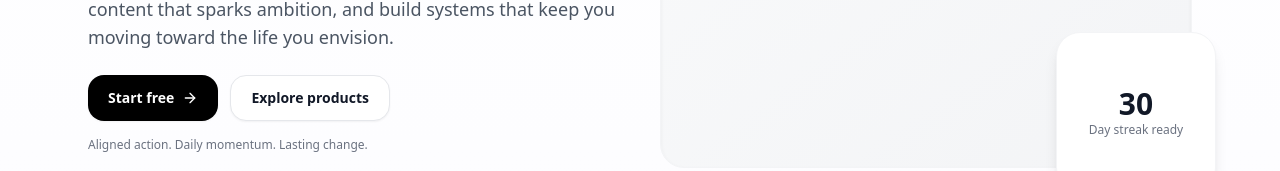
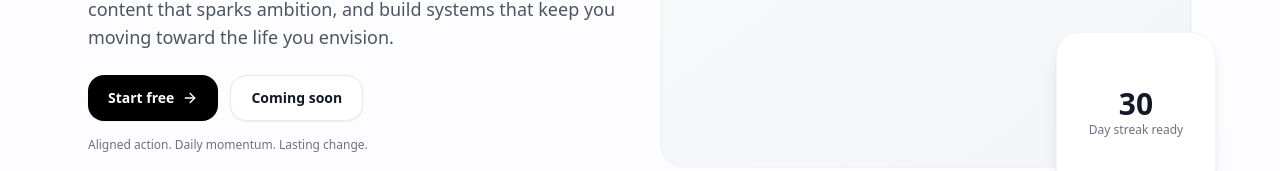
Before and after one commit to mtvnal/mtvnal-site, a Next.js app: page / in a window 1280 px wide. Shown: the part 372-543 px from the top of the page. Built offline with nearby package versions, Linux system fonts and the light colour scheme.

Commit message:
Update page.tsx

```diff
--- a/app/page.tsx
+++ b/app/page.tsx
@@ -55,7 +55,7 @@ export default function Home() {
             </p>
             <div className="mt-6 flex flex-wrap gap-3">
               <Button className="bg-black text-white inline-flex items-center gap-2">Start free <ArrowRight size={16}/></Button>
-              <Button className="bg-white border border-gray-200">Explore products</Button>
+              <Button className="bg-white border border-gray-200">Coming soon</Button>
             </div>
             <p className="mt-4 text-xs text-gray-500">
               Aligned action. Daily momentum. Lasting change.
```
